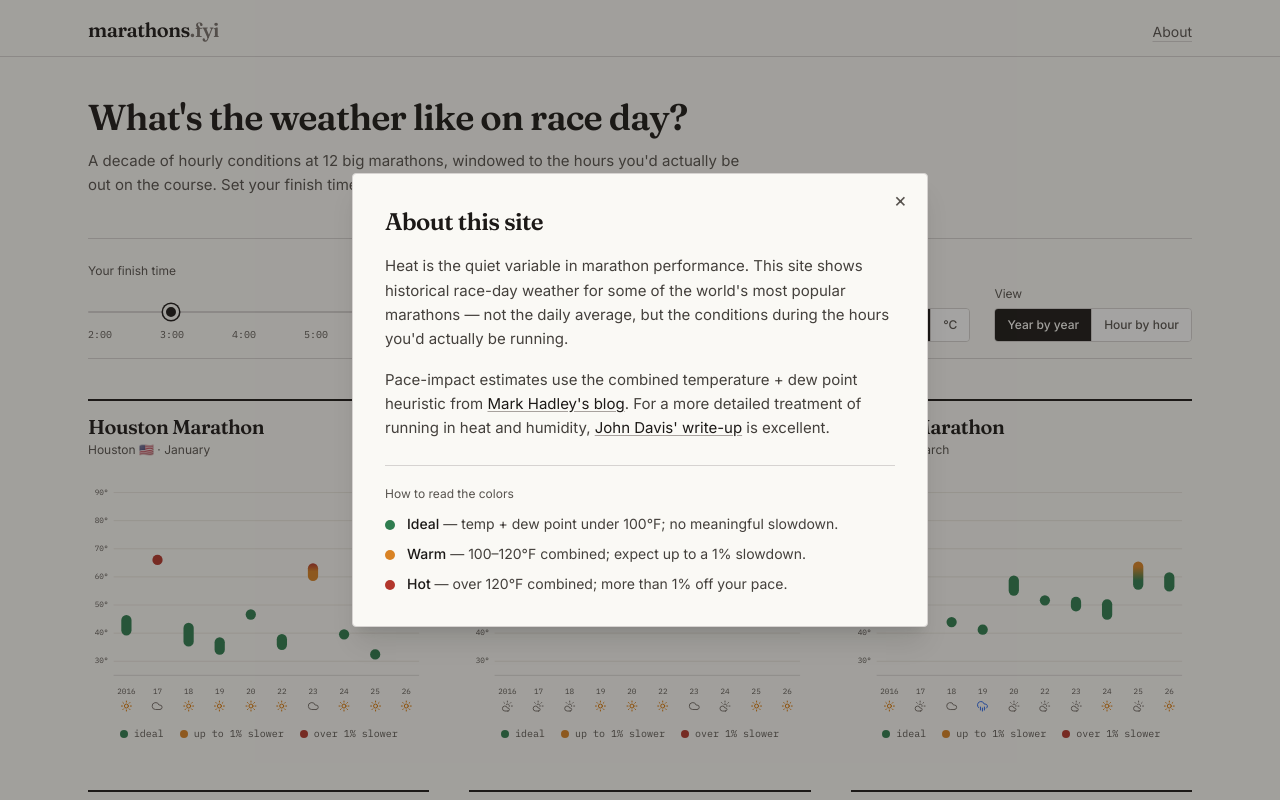
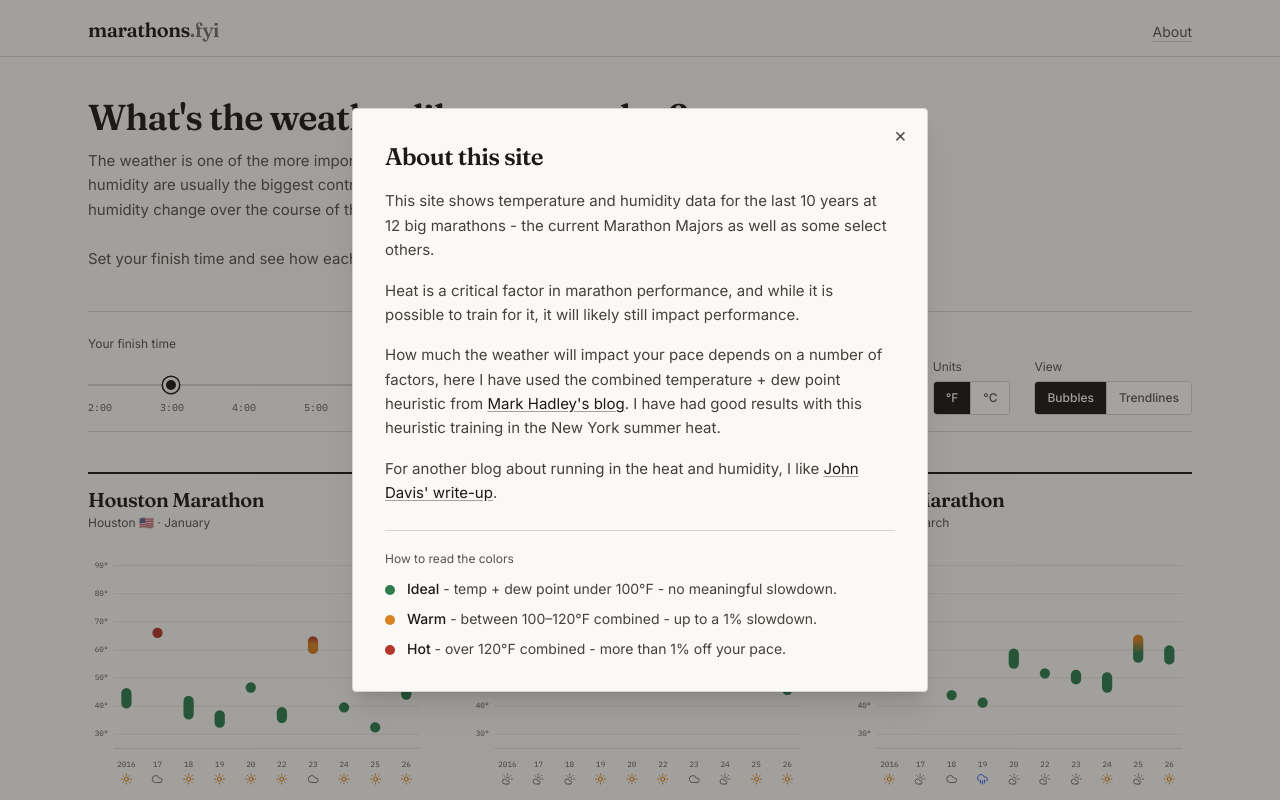
Before and after one commit to matt-leach/marathon-weather, a React (Vite) app in the folder app/: page / in a window 1280 px wide. Both pictures are taken after a click on the button "About". Shown: the top 800 px of the page. Built offline with nearby package versions, Linux system fonts and the light colour scheme.

Commit message:
Update words a little post Claude

```diff
--- a/app/App.tsx
+++ b/app/App.tsx
@@ -152,9 +152,13 @@ const App: React.FC = () => {
             What's the weather like on race day?
           </h1>
           <p className="mt-3 text-stone-600 text-[15px] leading-relaxed">
-            A decade of hourly conditions at {data.length} big marathons, windowed to
-            the hours you'd actually be out on the course. Set your finish time and
-            see how each year would have treated you.
+            The weather is one of the more important factors in marathon performance, and
+            heat and humidity are usually the biggest contributors.
+            This site shows how the temperature and humidity change over the course of the race
+            at {data.length} big marathons.
+            <br />
+            <br />
+            Set your finish time and see how each year would have treated you.
           </p>
         </div>
 
@@ -214,8 +218,8 @@ const App: React.FC = () => {
                 value={viewMode}
                 onChange={(v) => setViewMode(v as ViewMode)}
                 options={[
-                  { value: 'yearly', label: 'Year by year' },
-                  { value: 'hourly', label: 'Hour by hour' },
+                  { value: 'yearly', label: 'Bubbles' },
+                  { value: 'hourly', label: 'Trendlines' },
                 ]}
               />
             </div>
@@ -262,22 +266,26 @@ const App: React.FC = () => {
 
             <div className="mt-4 space-y-4 text-[15px] text-stone-700 leading-relaxed">
               <p>
-                Heat is the quiet variable in marathon performance. This site shows
-                historical race-day weather for some of the world's most popular
-                marathons — not the daily average, but the conditions during the
-                hours you'd actually be running.
+                This site shows temperature and humidity data for the last 10 years at
+                {' '}{data.length} big marathons - the current Marathon Majors as well as
+                some select others.
               </p>
               <p>
-                Pace-impact estimates use the combined temperature + dew point
-                heuristic from{' '}
+                Heat is a critical factor in marathon performance, and while it is possible
+                to train for it, it will likely still impact performance.
+              </p>
+              <p>
+                How much the weather will impact your pace depends on a number of factors,
+                here I have used the combined temperature + dew point heuristic from{' '}
                 <a href="https://maximumperformancerunning.blogspot.com/2013/07/temperature-dew-point.html" target="_blank" rel="noopener noreferrer" className="text-ink underline underline-offset-2 decoration-stone-400 hover:decoration-ink">
                   Mark Hadley's blog
-                </a>
-                . For a more detailed treatment of running in heat and humidity,{' '}
-                <a href="https://runningwritings.com/2025/04/heat-humidity-marathon-times.html" target="_blank" rel="noopener noreferrer" className="text-ink underline underline-offset-2 decoration-stone-400 hover:decoration-ink">
+                </a>. I have had good results with this heuristic training in the New York summer heat.
+              </p>
+              <p>
+                For another blog about running in the heat and humidity, I like
+                {' '}<a href="https://runningwritings.com/2025/04/heat-humidity-marathon-times.html" target="_blank" rel="noopener noreferrer" className="text-ink underline underline-offset-2 decoration-stone-400 hover:decoration-ink">
                   John Davis' write-up
-                </a>{' '}
-                is excellent.
+                </a>.
               </p>
             </div>
 
@@ -286,15 +294,15 @@ const App: React.FC = () => {
               <ul className="space-y-2.5 text-sm text-stone-700">
                 <li className="flex gap-3 items-baseline">
                   <span className="w-2.5 h-2.5 rounded-full bg-[#2f7d4f] shrink-0 translate-y-px" />
-                  <span><span className="font-medium text-ink">Ideal</span> — temp + dew point under 100°F; no meaningful slowdown.</span>
+                  <span><span className="font-medium text-ink">Ideal</span> - temp + dew point under 100°F - no meaningful slowdown.</span>
                 </li>
                 <li className="flex gap-3 items-baseline">
                   <span className="w-2.5 h-2.5 rounded-full bg-[#d98324] shrink-0 translate-y-px" />
-                  <span><span className="font-medium text-ink">Warm</span> — 100–120°F combined; expect up to a 1% slowdown.</span>
+                  <span><span className="font-medium text-ink">Warm</span> - between 100–120°F combined - up to a 1% slowdown.</span>
                 </li>
                 <li className="flex gap-3 items-baseline">
                   <span className="w-2.5 h-2.5 rounded-full bg-[#b3372c] shrink-0 translate-y-px" />
-                  <span><span className="font-medium text-ink">Hot</span> — over 120°F combined; more than 1% off your pace.</span>
+                  <span><span className="font-medium text-ink">Hot</span> - over 120°F combined - more than 1% off your pace.</span>
                 </li>
               </ul>
             </div>
```
